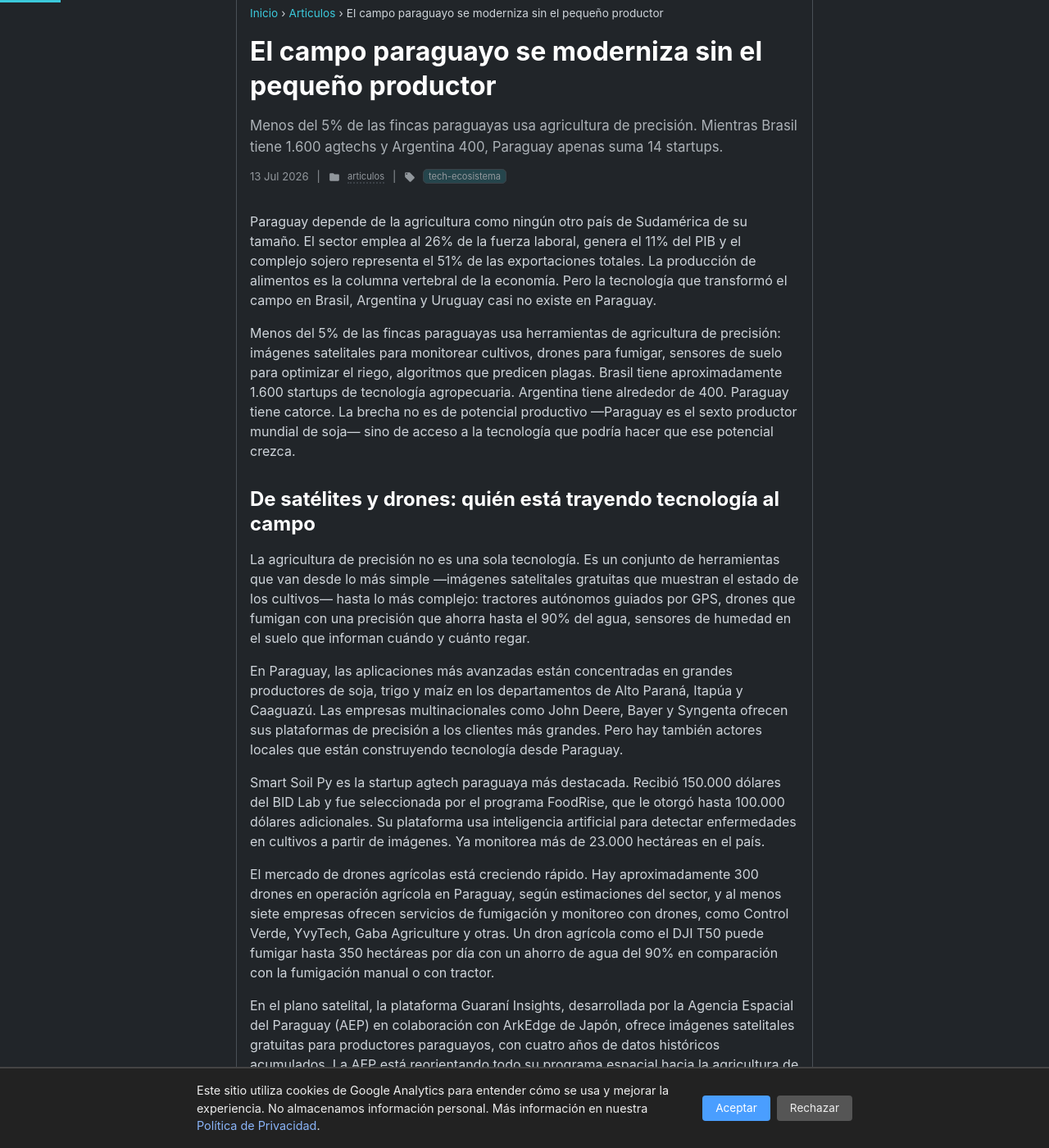
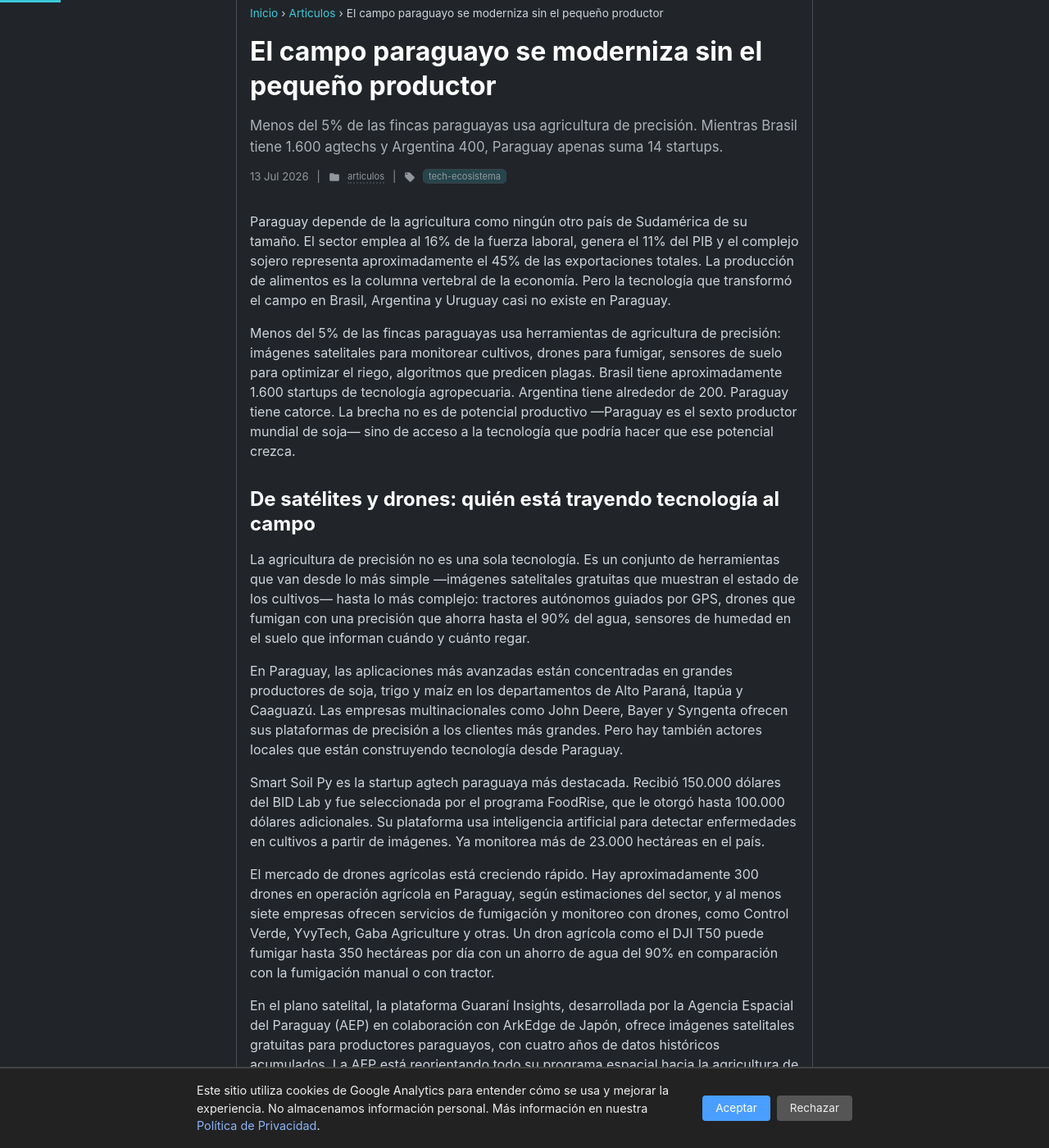
Before and after one commit to miravosqueinteresante/muchotexto.net, a Jekyll site: the page built from _posts/2026-07-13-agro-40-paraguay-ia.md, in a window 1280 px wide and 1400 px high, scrolled down 195 px. Shown: the whole window at 82% size. Built offline with Jekyll 4.4.1, drawn with Linux system fonts in a browser that asks for light colours; some of the changed text lies outside the part shown.

Commit message:
fix(agro-40): empleo 16%, soja 45%, Argentina 200 agtech, censo 1981, PIB 0.2%

```diff
--- a/_posts/2026-07-13-agro-40-paraguay-ia.md
+++ b/_posts/2026-07-13-agro-40-paraguay-ia.md
@@ -8,9 +8,9 @@
 description: "Menos del 5% de las fincas paraguayas usa agricultura de precisión. Mientras Brasil tiene 1.600 agtechs y Argentina 400, Paraguay apenas suma 14 startups."
 ---
 
-Paraguay depende de la agricultura como ningún otro país de Sudamérica de su tamaño. El sector emplea al 26% de la fuerza laboral, genera el 11% del PIB y el complejo sojero representa el 51% de las exportaciones totales. La producción de alimentos es la columna vertebral de la economía. Pero la tecnología que transformó el campo en Brasil, Argentina y Uruguay casi no existe en Paraguay.
+Paraguay depende de la agricultura como ningún otro país de Sudamérica de su tamaño. El sector emplea al 16% de la fuerza laboral, genera el 11% del PIB y el complejo sojero representa aproximadamente el 45% de las exportaciones totales. La producción de alimentos es la columna vertebral de la economía. Pero la tecnología que transformó el campo en Brasil, Argentina y Uruguay casi no existe en Paraguay.
 
-Menos del 5% de las fincas paraguayas usa herramientas de agricultura de precisión: imágenes satelitales para monitorear cultivos, drones para fumigar, sensores de suelo para optimizar el riego, algoritmos que predicen plagas. Brasil tiene aproximadamente 1.600 startups de tecnología agropecuaria. Argentina tiene alrededor de 400. Paraguay tiene catorce. La brecha no es de potencial productivo —Paraguay es el sexto productor mundial de soja— sino de acceso a la tecnología que podría hacer que ese potencial crezca.
+Menos del 5% de las fincas paraguayas usa herramientas de agricultura de precisión: imágenes satelitales para monitorear cultivos, drones para fumigar, sensores de suelo para optimizar el riego, algoritmos que predicen plagas. Brasil tiene aproximadamente 1.600 startups de tecnología agropecuaria. Argentina tiene alrededor de 200. Paraguay tiene catorce. La brecha no es de potencial productivo —Paraguay es el sexto productor mundial de soja— sino de acceso a la tecnología que podría hacer que ese potencial crezca.
 
 ## De satélites y drones: quién está trayendo tecnología al campo
 
```
Also changed, not shown: other parts of _posts/2026-07-13-agro-40-paraguay-ia.md (+3 -3 lines).
